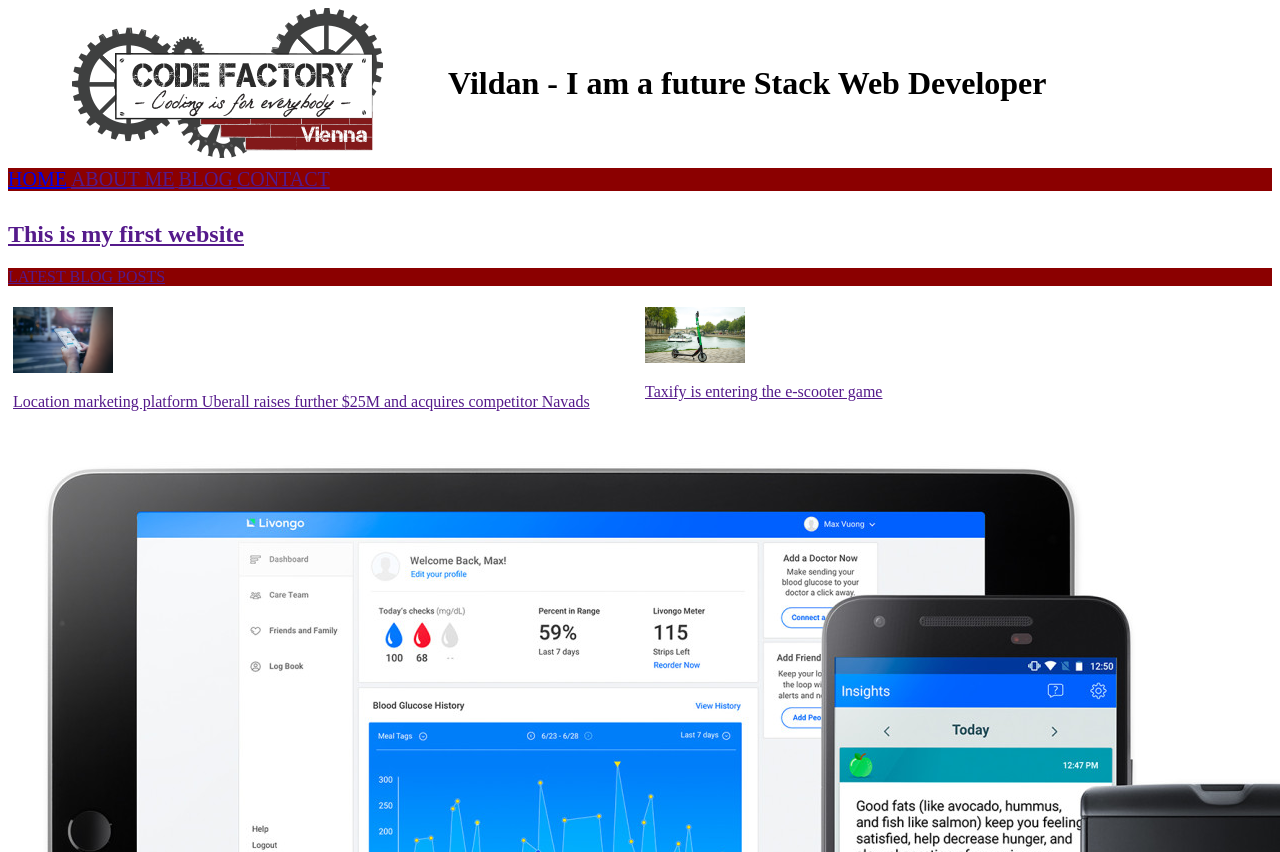
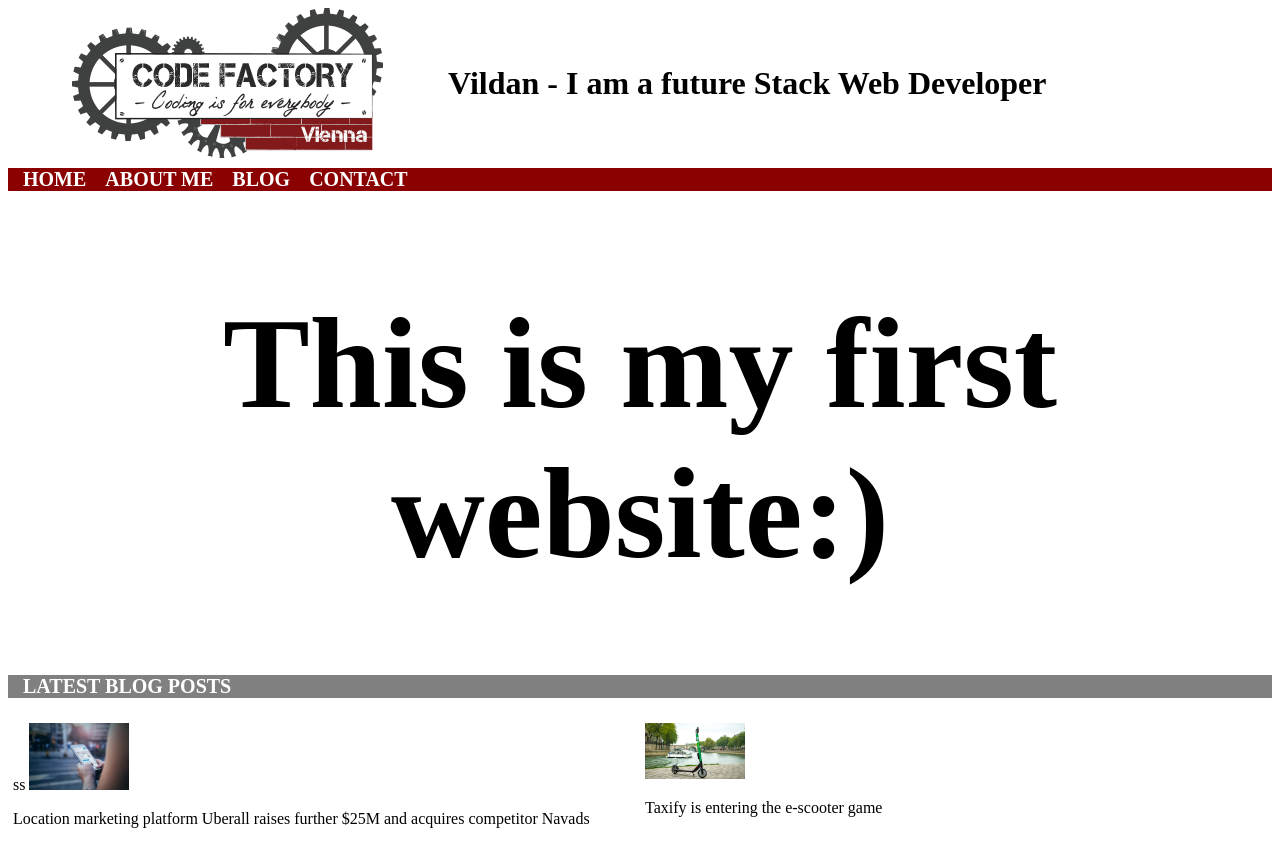
Before and after one commit to vildanguenay/CF-CR01-Vildan, a plain HTML site: page index.html in a window 1280 px wide. Shown: the top 852 px of the page. Drawn offline with Linux system fonts and the light colour scheme.

Commit message:
add h1 and adjust bar

```diff
--- a/index.html
+++ b/index.html
@@ -11,18 +11,18 @@
 	</header>
 	<nav class="navigation">
 		<ul>
-			<li class="listItem"><a href="index.html">HOME</li>
-			<li class="listItem"><a href="">ABOUT ME</li>
-			<li class="listItem"><a href="">BLOG</li>
-			<li class="listItem"><a href="">CONTACT</li>
+			<li class="listItem"><a href="index.html">HOME</a></li>
+			<li class="listItem"><a href="">ABOUT ME</a></li>
+			<li class="listItem"><a href="">BLOG</a></li>
+			<li class="listItem"><a href="">CONTACT</a></li>
 		</ul>
 	</nav>
 
-	<h2>This is my first website</h2>
+	<h1 class="bigHeader">This is my first website:)</h1>
 	<p class="bar">LATEST BLOG POSTS</p>
 
 	<div class="row">
-		<div class="column">
+		<div class="column">ss
 			<img src="Phone.png" alt="Logo" width="100">
 			<p>Location marketing platform Uberall raises further $25M and acquires competitor Navads</p>
 		</div>
--- a/style.css
+++ b/style.css
@@ -15,8 +15,22 @@
 	display: inline;
 	font-size: 20px;
 }
+.listItem a {
+	font-weight: bold;
+	color: white;
+	text-decoration: none;
+	margin-left: 15px;
+}
+.bigHeader {
+	text-align: center;
+	font-size: 130px;
+}
 .bar {
-	background-color: #8B0000;
+	background-color: gray;
+	font-weight: bold;
+	font-size: 20px;
+	color: white;
+	padding-left: 15px;
 }
 .row {
 	display: flex;
```
